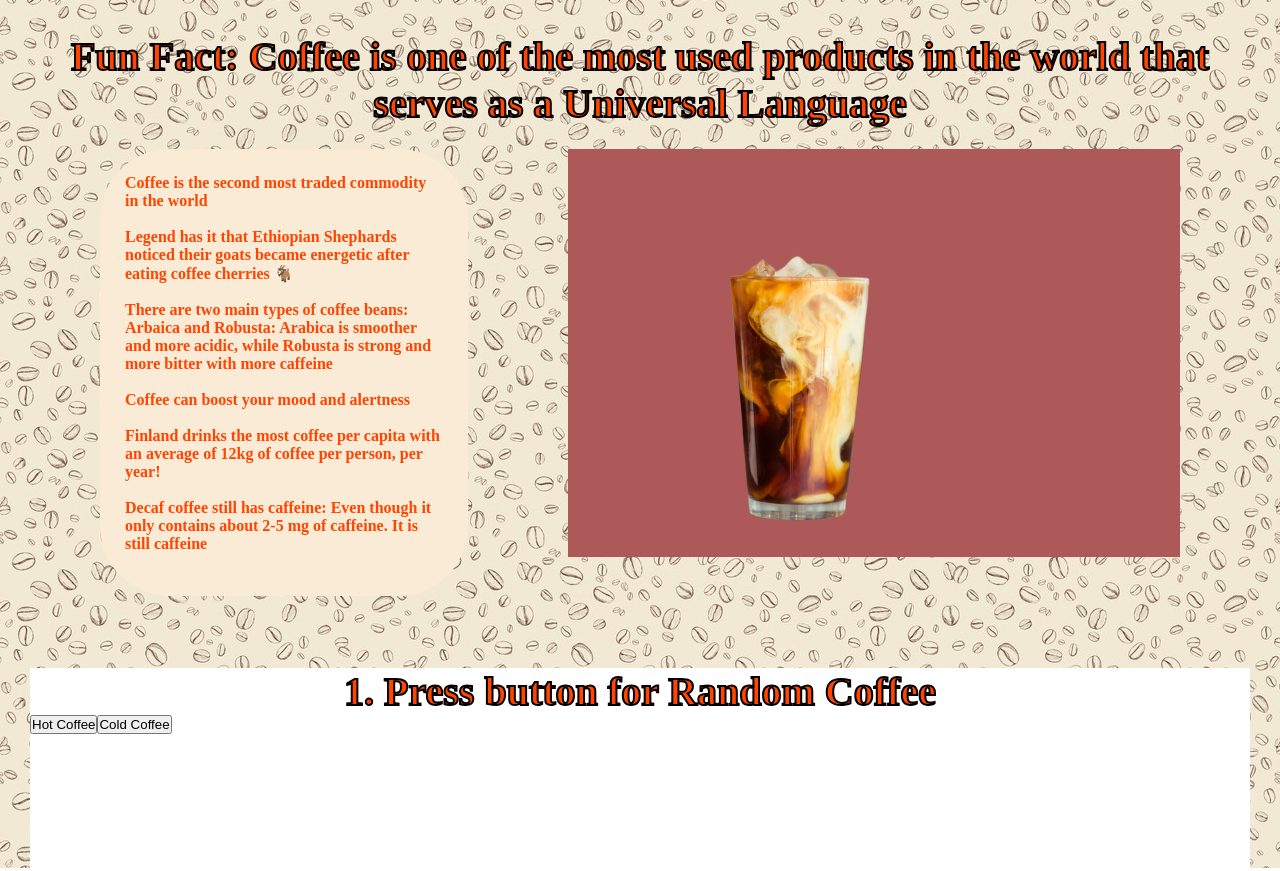
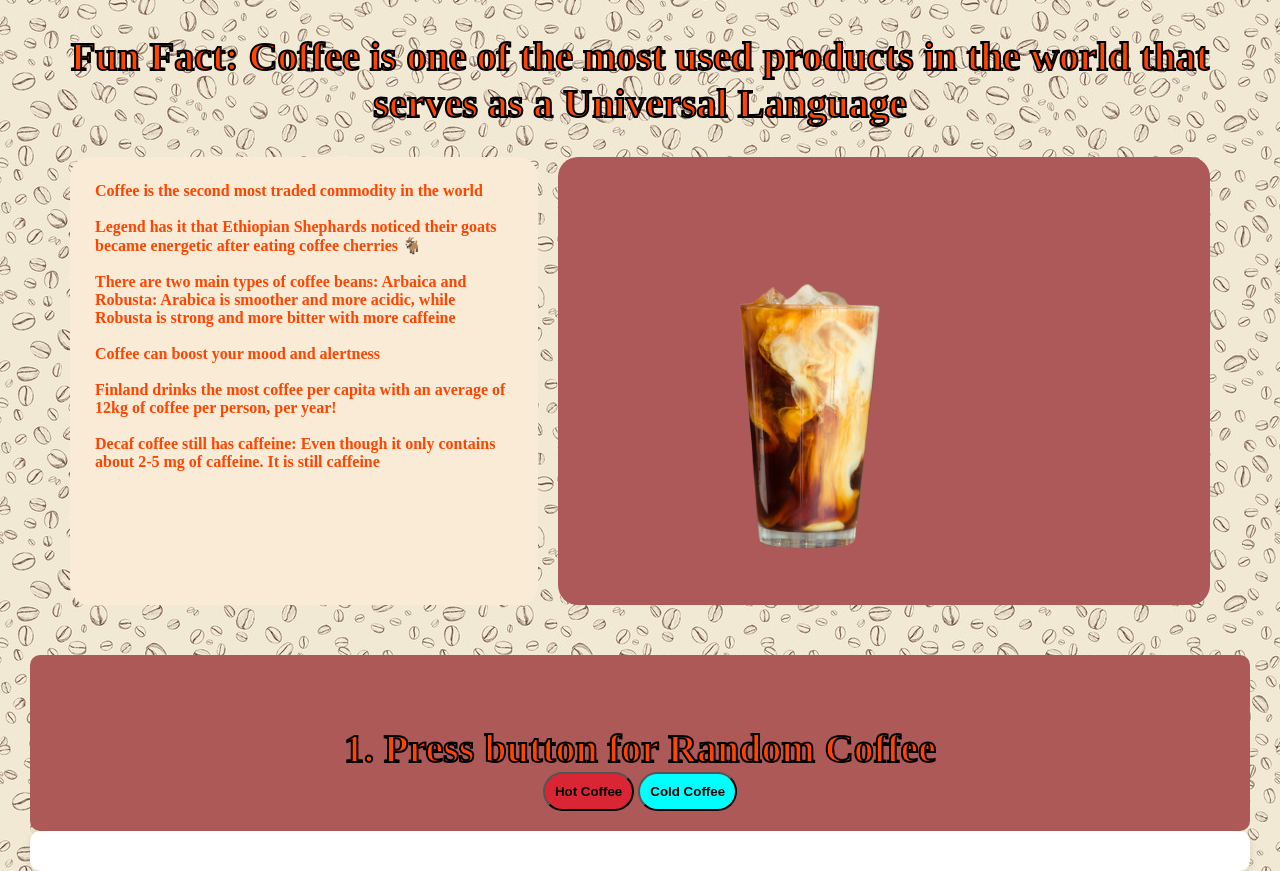
Before and after one commit to sjohnson711/OpenSourceAPI, a plain HTML site: page index.html in a window 1280 px wide. Shown: the part 380-1251 px from the top of the page. Drawn offline with Linux system fonts and the light colour scheme.

```diff
--- a/CSS/index.css
+++ b/CSS/index.css
@@ -7,10 +7,6 @@
     margin: 16px 30px;
     background-image: url("../images/background-webpage-coffee.jpg");
     height: 100vh;
-
-
-
-
 }
 
 header{
@@ -72,7 +68,7 @@
 
 
 h2 {
-   -webkit-text-stroke: 2px black; /* width and color */
+   -webkit-text-stroke: 2px black; /* for black lining for the colors*/
     text-align: center;
     margin-top: 50px;
     font-size: 40px;
@@ -81,56 +77,76 @@
 
 }
 
-/* facts section in the middle of the page */
-.list-of-facts {
+.hero-container-list {
+  display: grid;
+  grid-template-columns: repeat(2, 1fr);
+  grid-template-rows: auto auto;
+  gap: 20px;
+  padding: 30px;
+  max-width: 1200px;
+  margin: 0 auto;
+}
 
 
-
-
-}
-
-/* section for the text of facts and the bubble in the middle */
-.hero-container-list {
-    display: grid;
-    list-style-type: none;
-    justify-content: center;
-    grid-template-columns: 1fr 1fr;
-    grid-template-rows: auto auto ;
-    grid-template-areas:
-        "list-of-facts  form"
-        "card  footer";
-    padding: 22px 70px
-}
 .list-of-facts {
+  background-color: antiquewhite;
   color: orangered;
   font-weight: bold;
-    background-color: antiquewhite;
   padding: 25px;
-    border-radius: 70px;
+  border-radius: 20px;
   list-style-type: none;
 }
 
 .ice-brew-coffee {
-    margin-left: 100px;
   background-color: #ad5959;
+  border-radius: 20px;
+  padding: 20px;
+  display: flex;
+  align-items: center;
+  justify-content: center;
+}
+
+.ice-brew-coffee img {
+  max-width: 100%;
+  height: auto;
+  border-radius: 10px;
+}
+
+.card {
+  background: #ad5958;
+  padding: 20px;
+  border-radius: 10px;
+  text-align: center;
+}
+
+.coffeeDisplay {
+  background-color: white;
+  text-align: center;
+  padding: 20px;
+  border-radius: 10px;
+  box-shadow: 0 4px 8px rgba(0, 0, 0, 0.1);
+}
+
+#coffeeDisplay img {
+  max-width: 100%;
+  height: auto;
+  margin-top: 10px;
+  border-radius: 10px;
+}
+
+#hotButton {
+    padding: 10px;
+    background-color: rgb(218, 37, 52);
+    color: black;
+    border-radius: 20px;
+    font-weight: bold;
 
 }
 
-.card {
-    height: 200px;
-    background: white;
+#coldButton {
+    padding: 10px;
+    background-color: aqua;
+    color: black;
+    border-radius: 20px;
+    font-weight: bold;
 }
-
-
-@media (max-width: 768px) {
-  .hero-container-list {
-    border-color: blue;
-    background: white;
-  }
-  .list-of-facts {
-
-  }
-
-
-
-}
--- a/JS/index.js
+++ b/JS/index.js
@@ -2,16 +2,20 @@
 async function getRandomCoffee(type){
     const url1 = `https://api.sampleapis.com/coffee/${type}`
     try {
-        const res = await fetch(url1); //awaiting fetch call from API
+        const resp = await fetch(url1); //awaiting fetch call from API
         const coffees = await resp.json(); //receiving data from API
+
+        if(!Array.isArray(coffees) || coffees.length === 0){
+            throw new Error("No coffee data available at this moment due to the server")
+        }
 
         const randomIndex = Math.floor(Math.random()* coffees.length);
         const coffee = coffees[randomIndex];
 
-        displayCoffee(); //displayCoffee
+        displayCoffee(coffee); //displayCoffee
 
     }catch(error) {
-        document.getElementById('coffeeDisplay').innerText = "Error: " + error.message
+        document.getElementById('coffeeDisplay').innerText = "Error: " + error.message;
     }
 }
 
--- a/index.html
+++ b/index.html
@@ -28,10 +28,14 @@
         </ul>
       </nav>
     </header>
+
+
     <h1>Loving Coffee</h1>
     <div class="hero-container">
       <img src=images/coffee.jpg alt="coffee" id="coffee-pic">
     </div>
+
+
     <h2>Fun Fact: Coffee is one of the most used products in the world that serves as a Universal Language</h2>
     <p class="about" id="about"></p>
 
@@ -47,27 +51,17 @@
        <img src="../images/figmadesign.png" alt="ice-brew-coffee" class="ice-brew-coffee">
 
     </div>
+
+
     <div class="card" id="card">
      <h2>1. Press button for Random Coffee</h2>
-      <button>Hot Coffee</button><button>Cold Coffee</button>
+      <button id="hotButton">Hot Coffee</button>
+      <button id="coldButton">Cold Coffee</button>
     </div>
-    <div class="coffeeDisplay"></div>
-    <div class="footer-container"></div>
+    <div class="coffeeDisplay" id="coffeeDisplay">
+</div>
 
-
-
-
-
-
-
-
-
-
-
-
-
-
-
+    </div>
 
     <script src="JS/index.js"></script>
 </body>
```
Also changed, not shown: images/coffeebackground.png (added). Lines whose indentation alone changed are shown as unchanged.
